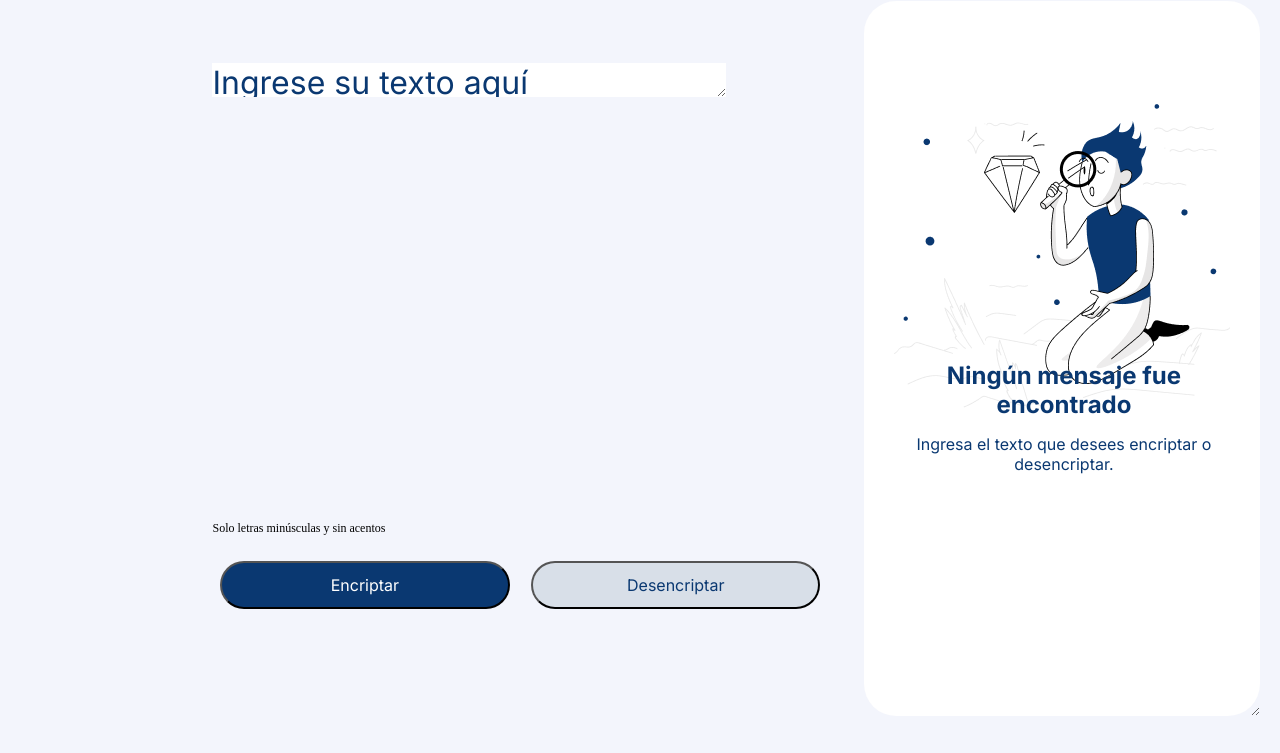
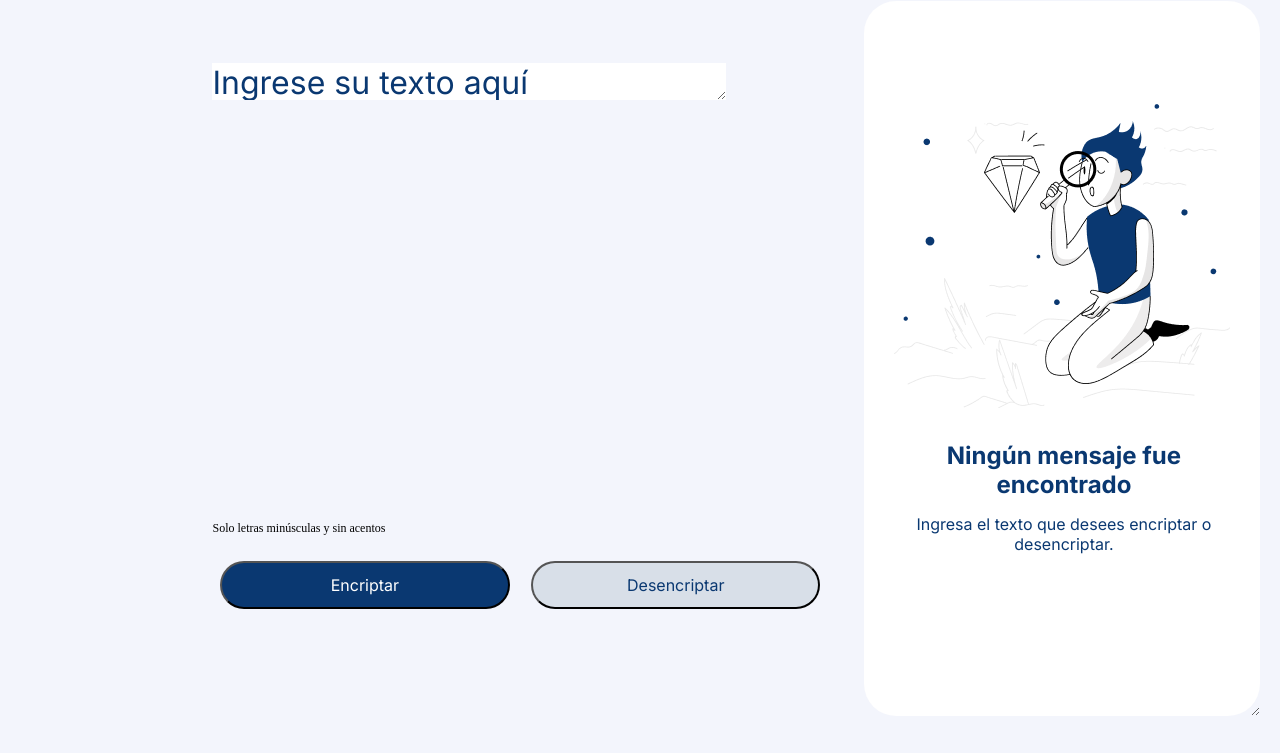
Before and after one commit to balenciaga-micaela/challenge, a plain HTML site: page index.html in a window 1280 px wide. Shown: the part 91-844 px from the top of the page. Drawn offline with Linux system fonts and the light colour scheme.

Commit message:
modifique .textoUsuario .textos

```diff
--- a/style.css
+++ b/style.css
@@ -45,7 +45,7 @@ body{
     left: 16.6vw;
     top: 7.74vh;
     width: 40.09vw;
-    height: 4.27vh;
+    height: 4.6vh;
     color: var(--color-primario);
     border: none;
     outline: none;
@@ -139,7 +139,7 @@ body{
 
   .textos{
     position: absolute;
-    top: 45vh;
+    top: 55vh;
     gap: 5px;
     width: 23.36vw;
     left: 3.94vw;
```
